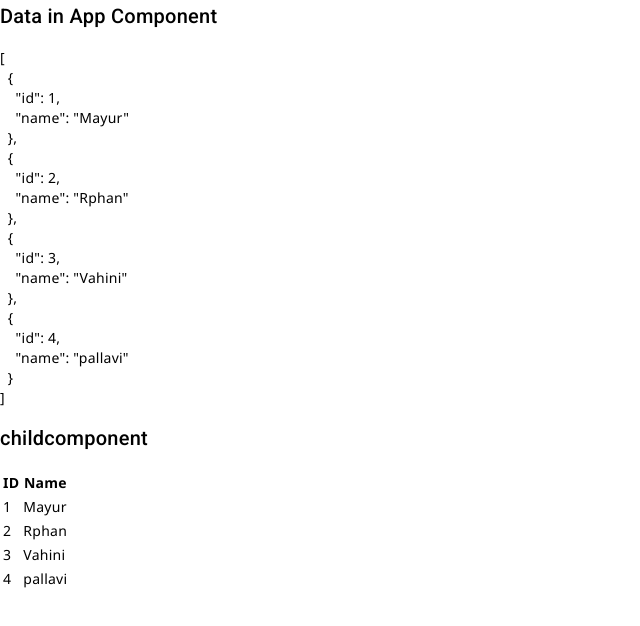
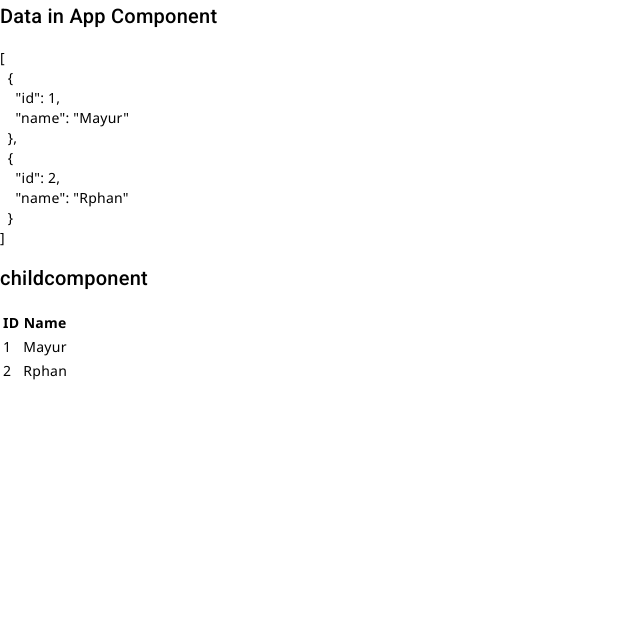
Before and after one commit to mayurrohokale/practice_repo, an Angular app: page / in a window 1280 px wide. Shown: the top 626 px of the page, without its empty margins (0-640 px from the left). Built offline with nearby package versions, Linux system fonts and the light colour scheme.

Commit message:
parent - child communication

```diff
--- a/src/app/app.component.ts
+++ b/src/app/app.component.ts
@@ -13,9 +13,8 @@ export class AppComponent{
 
 courses: {id: number; name: string}[]= [
   {id:1, name: 'Mayur'},
-  {id:2, name: 'Rphan'},
-  {id:3, name: 'Vahini'},
-  {id:4, name: 'pallavi'}
+  {id:2, name: 'Rphan'}
+
 ];
 
 //  constructor(){
```
